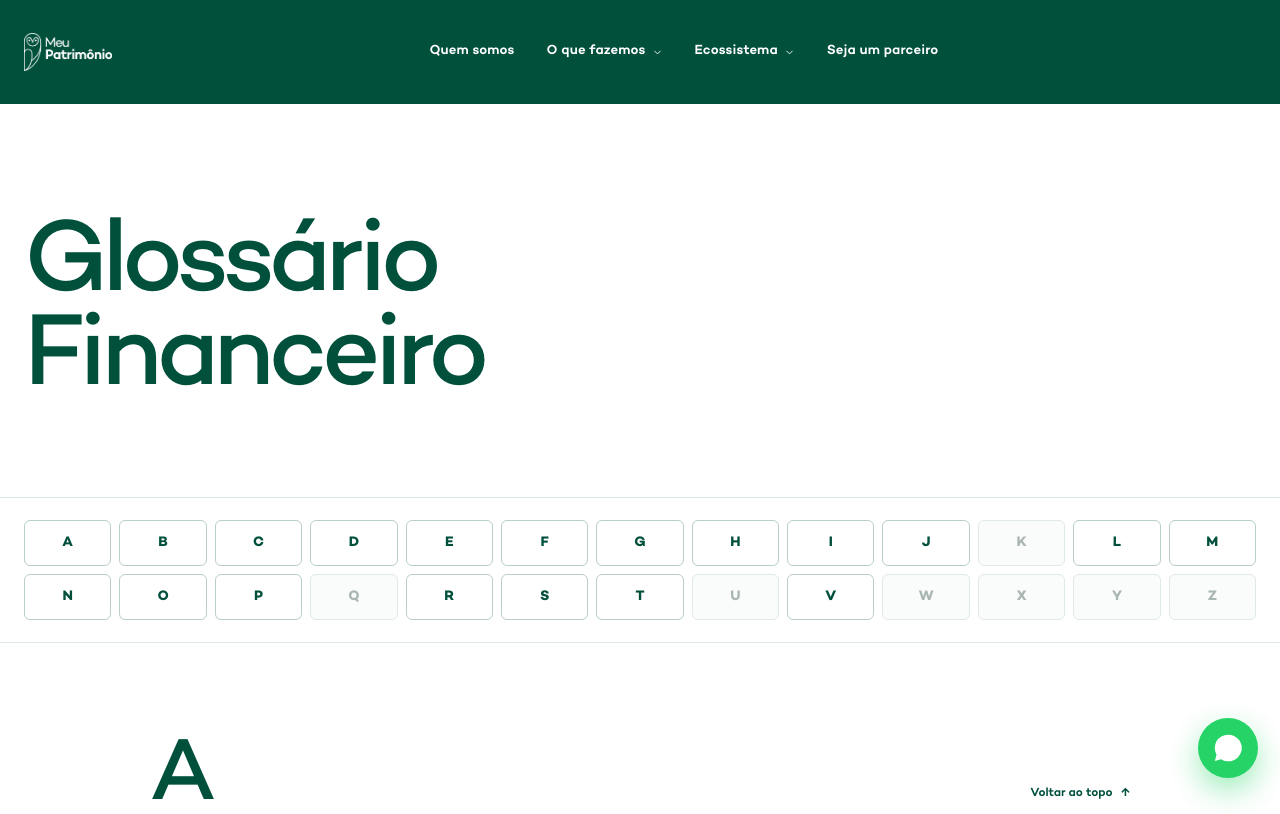
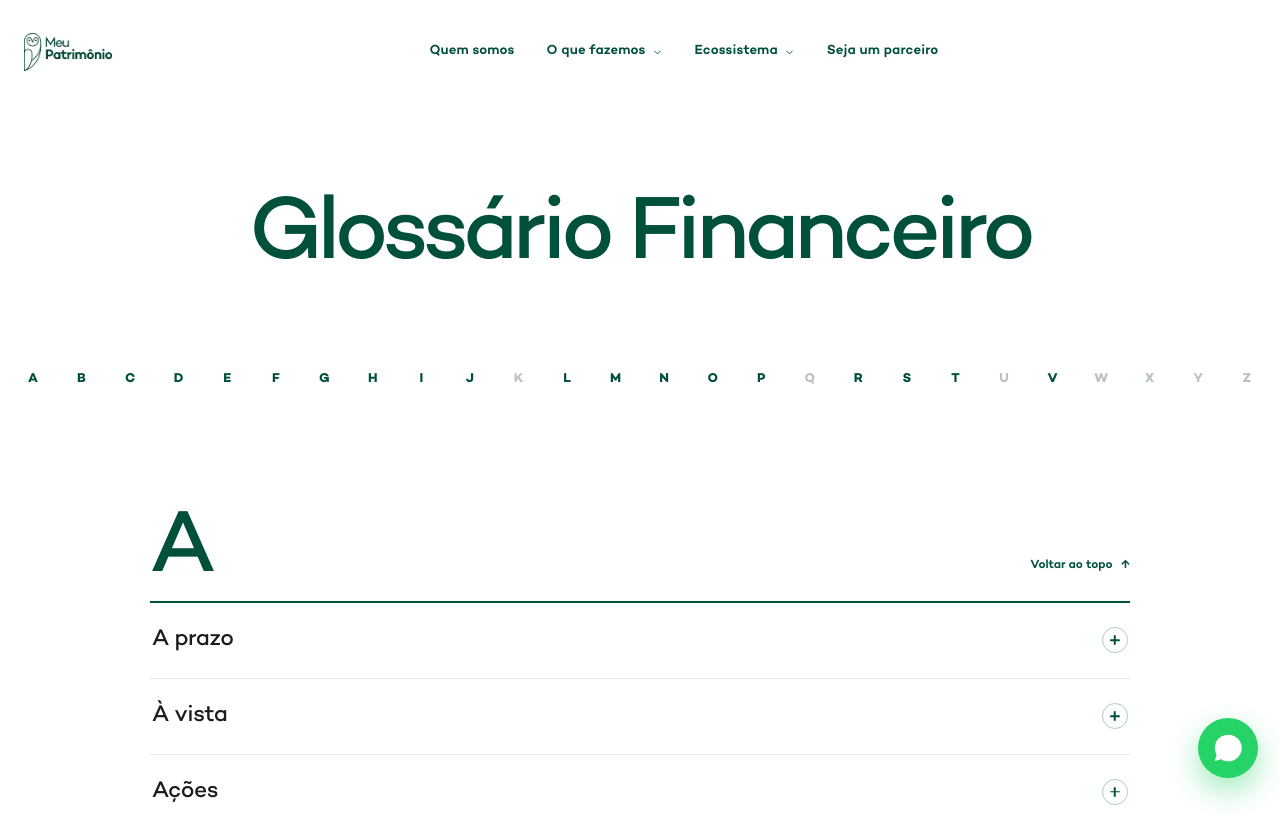
Before and after one commit to MarketingMPI/site-meu-patrimonio-v2, a website: page glossario/index.html in a window 1280 px wide. Shown: the top 814 px of the page. Drawn offline with nearby package versions, Linux system fonts and the light colour scheme.

Commit message:
style: simplifica topo do glossário
Deixa o cabeçalho transparente, centraliza a headline em uma linha e transforma o índice alfabético em uma faixa horizontal sem bordas.

```diff
--- a/glossario/index.html
+++ b/glossario/index.html
@@ -11,7 +11,7 @@
   <link rel="icon" type="image/png" href="assets/img/favicon.png">
   <link rel="preconnect" href="https://cdn.jsdelivr.net" crossorigin>
   <link rel="stylesheet" href="https://cdn.jsdelivr.net/npm/bootstrap-icons@1.11.3/font/bootstrap-icons.min.css">
-  <link rel="stylesheet" href="styles.css?v=1">
+  <link rel="stylesheet" href="styles.css?v=2">
 </head>
 <body class="glo-page">
   <a class="skip-link" href="#conteudo">Ir para o conteúdo</a>
--- a/glossario/styles.css
+++ b/glossario/styles.css
@@ -961,23 +961,23 @@ p{margin:0}
   background:#fff;
   color:#1c1c1c;
 }
-.glo-page .site-header{
-  background:var(--forest);
+.glo-page .site-header,
+.glo-page .site-header.is-scrolled{
+  background:transparent;
   backdrop-filter:none;
-  box-shadow:0 1px 0 color-mix(in oklch,#fff 12%,transparent);
+  box-shadow:none;
 }
-.glo-page .site-header.is-scrolled{
-  background:var(--forest);
-  box-shadow:0 8px 28px color-mix(in oklch,var(--deep) 24%,transparent);
+.glo-page .site-header .brand-owl{
+  filter:brightness(0) saturate(100%) invert(20%) sepia(31%) saturate(1788%) hue-rotate(122deg) brightness(91%) contrast(102%);
 }
 .glo-page .site-header .nav-item>a,
-.glo-page .site-header .nav-item>button{color:#fff}
+.glo-page .site-header .nav-item>button{color:var(--forest)}
 .glo-page .site-header .nav-item>a:hover,
 .glo-page .site-header .nav-item>button:hover{
-  color:#fff;
-  background:color-mix(in oklch,#fff 12%,transparent);
+  color:var(--forest);
+  background:var(--soft);
 }
-.glo-page .site-header .menu-toggle span{background:#fff}
+.glo-page .site-header .menu-toggle span{background:var(--forest)}
 .glo-page .desktop-nav a[aria-current="page"]{font-weight:700}
 .glo-page .submenu a[aria-current="page"]{
   color:var(--forest);
@@ -987,44 +987,54 @@ p{margin:0}
 .glo-page .mobile-menu a[aria-current="page"]{color:var(--forest);font-weight:700}
 
 .glo-hero{
-  padding:calc(var(--head-h) + clamp(70px,9vw,126px)) 0 clamp(58px,7vw,98px);
+  padding:calc(var(--head-h) + clamp(58px,7vw,96px)) 0 clamp(42px,5vw,68px);
   background:#fff;
+  text-align:center;
 }
 .glo-hero h1{
-  max-width:11ch;
+  max-width:none;
   color:var(--forest);
-  font-size:clamp(48px,8vw,104px);
+  font-size:clamp(46px,7vw,94px);
   font-weight:500;
-  line-height:.92;
+  line-height:.96;
   letter-spacing:-.055em;
+  white-space:nowrap;
 }
 
 .glo-alphabet{
   background:#fff;
-  border-block:1px solid var(--line);
 }
+.glo-alphabet .shell{
+  overflow-x:auto;
+  scrollbar-width:none;
+}
+.glo-alphabet .shell::-webkit-scrollbar{display:none}
 .glo-alpha-grid{
-  display:grid;
-  grid-template-columns:repeat(13,minmax(0,1fr));
-  gap:8px;
-  padding-block:22px;
+  display:flex;
+  align-items:center;
+  justify-content:space-between;
+  gap:clamp(12px,1.2vw,20px);
+  width:max-content;
+  min-width:100%;
+  padding-block:20px;
 }
 .glo-alpha-link{
   display:grid;
   place-items:center;
-  min-height:46px;
-  border:1px solid color-mix(in oklch,var(--forest) 28%,transparent);
-  border-radius:6px;
+  min-width:18px;
+  min-height:32px;
+  padding:4px 0;
+  border:0;
+  border-radius:0;
   color:var(--forest);
-  font-size:14px;
+  font-size:13px;
   font-weight:700;
   line-height:1;
-  transition:background .2s ease,color .2s ease,border-color .2s ease,transform .2s ease;
+  transition:color .2s ease,transform .2s ease;
 }
 a.glo-alpha-link:hover{
-  background:var(--forest);
-  border-color:var(--forest);
-  color:#fff;
+  background:transparent;
+  color:var(--signal);
   transform:translateY(-2px);
 }
 a.glo-alpha-link:focus-visible,
@@ -1034,9 +1044,8 @@ a.glo-alpha-link:focus-visible,
   outline-offset:3px;
 }
 .glo-alpha-link.is-empty{
-  border-color:var(--line);
-  color:#aab6b1;
-  background:#fafcfb;
+  color:#b8c2be;
+  background:transparent;
 }
 
 .glo-content{
@@ -1153,15 +1162,15 @@ a.glo-alpha-link:focus-visible,
 .glo-page .site-footer{margin-top:0}
 
 @media(max-width:900px){
-  .glo-alpha-grid{grid-template-columns:repeat(9,minmax(0,1fr))}
-  .glo-hero{padding-top:calc(var(--head-h) + 68px)}
+  .glo-alpha-grid{gap:16px}
+  .glo-hero{padding-top:calc(var(--head-h) + 58px)}
 }
 @media(max-width:600px){
   .glo-content{max-width:calc(100vw - 32px)}
-  .glo-alpha-grid{grid-template-columns:repeat(6,minmax(0,1fr));gap:6px;padding-block:16px}
-  .glo-alpha-link{min-height:42px;font-size:13px}
-  .glo-hero{padding:calc(var(--head-h) + 54px) 0 50px}
-  .glo-hero h1{font-size:clamp(44px,15vw,68px)}
+  .glo-alpha-grid{gap:16px;padding-block:14px}
+  .glo-alpha-link{min-height:32px;font-size:12px}
+  .glo-hero{padding:calc(var(--head-h) + 44px) 0 34px}
+  .glo-hero h1{font-size:clamp(28px,9.5vw,42px)}
   .glo-letter + .glo-letter{margin-top:78px}
   .glo-letter-head{padding-bottom:14px}
   .glo-letter-badge{font-size:62px}
@@ -1171,6 +1180,3 @@ a.glo-alpha-link:focus-visible,
   .glo-a-inner{padding:0 4px 26px;font-size:15.5px;line-height:1.68}
   .glo-page .wa-float{display:none}
 }
-@media(max-width:380px){
-  .glo-alpha-grid{grid-template-columns:repeat(5,minmax(0,1fr))}
-}
```
